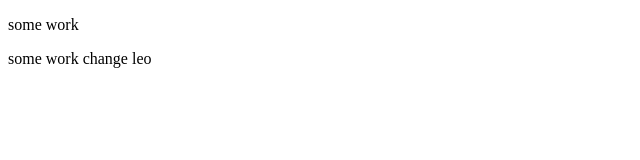
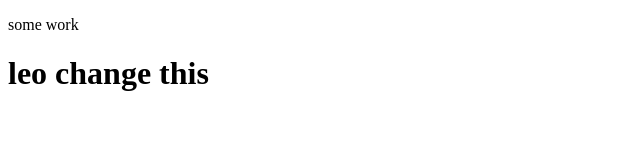
Before and after one commit to chubina2009/responsive, a plain HTML site: page index.html in a window 1280 px wide. Shown: the whole page, without its empty margins (0-640 px from the left). Drawn offline with Linux system fonts and the light colour scheme.

Commit message:
Update index.html

```diff
--- a/index.html
+++ b/index.html
@@ -7,6 +7,6 @@
 </head>
 <body>
     <P>some work </P>
-     <P>some work change leo </P>
+    <h1>leo change this</h1>
 </body>
 </html>
```
